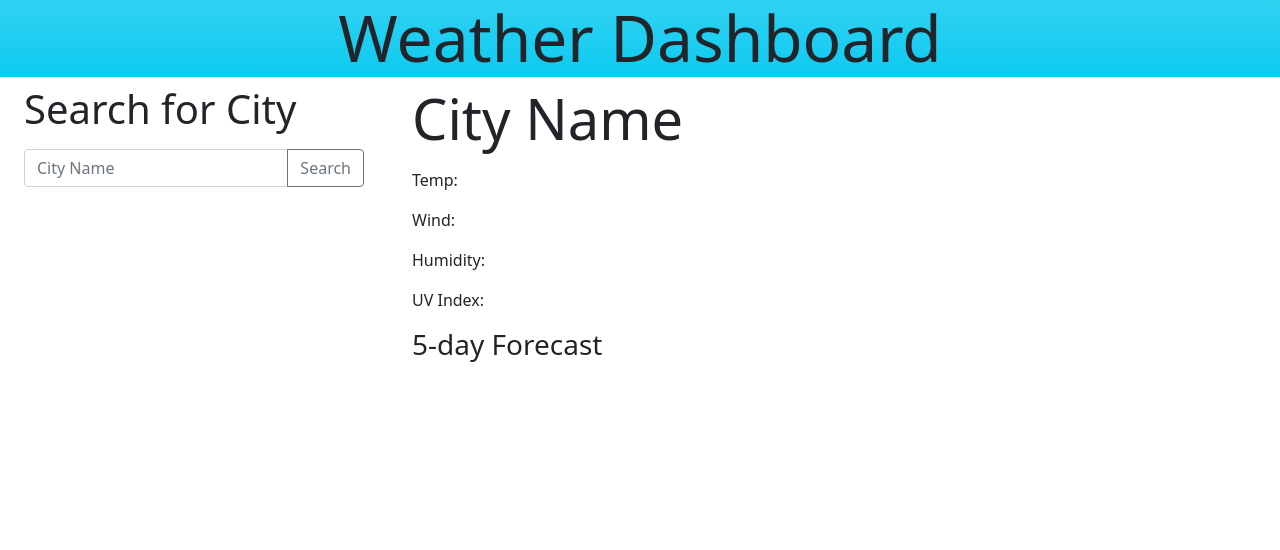
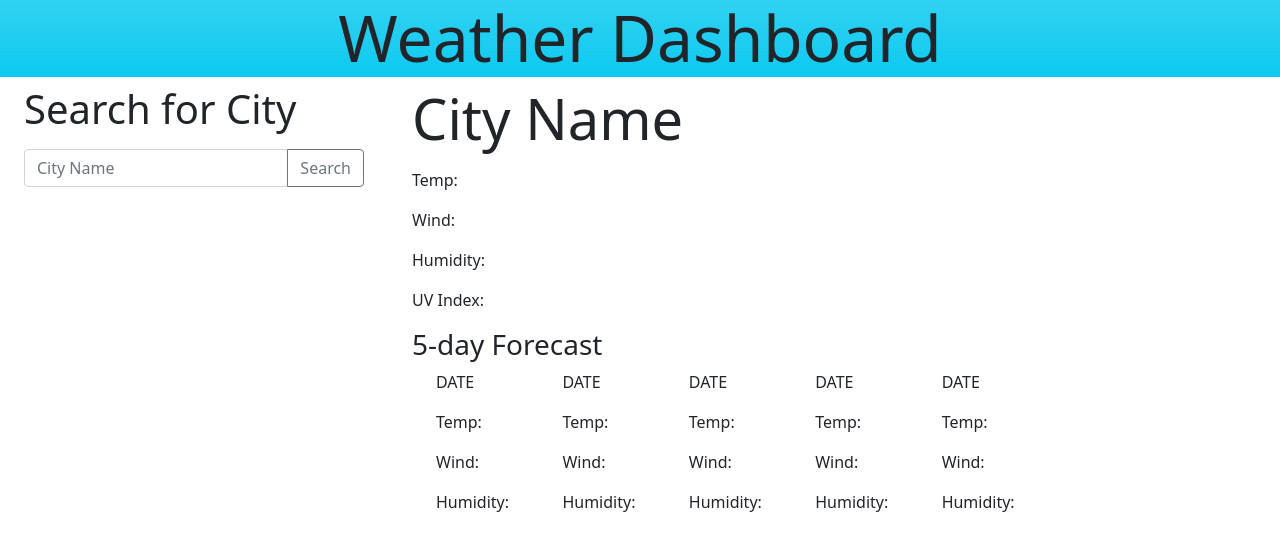
Before and after one commit to imoranmo/Weather-Dashboard, a plain HTML site: page index.html in a window 1280 px wide. Drawn offline with nearby package versions, Linux system fonts and the light colour scheme.

Commit message:
adding text portion for forecast

```diff
--- a/index.html
+++ b/index.html
@@ -31,6 +31,38 @@
                 </div>
                 <div class="col-12">
                 <p class="h3"> 5-day Forecast</p>
+                <div class="container">
+                    <div class="row align-items-start">
+                      <div class="col">
+                        <p class="h7">DATE</p>
+                        <p class="h8">Temp:</p>
+                        <p class="h8">Wind:</p>
+                        <p class="h8">Humidity:</p>
+                      </div>
+                      <div class="col">
+                        <p class="h7">DATE</p>
+                        <p class="h8">Temp:</p>
+                        <p class="h8">Wind:</p>
+                        <p class="h8">Humidity:</p>
+                      </div>
+                      <div class="col">
+                        <p class="h7">DATE</p>
+                        <p class="h8">Temp:</p>
+                        <p class="h8">Wind:</p>
+                        <p class="h8">Humidity:</p>
+                      </div>
+                      <div class="col">
+                        <p class="h7">DATE</p>
+                        <p class="h8">Temp:</p>
+                        <p class="h8">Wind:</p>
+                        <p class="h8">Humidity:</p>
+                      </div>
+                      <div class="col">
+                        <p class="h7">DATE</p>
+                        <p class="h8">Temp:</p>
+                        <p class="h8">Wind:</p>
+                        <p class="h8">Humidity:</p>
+                      </div>
                 </div>
             </div>
          </div>
```
